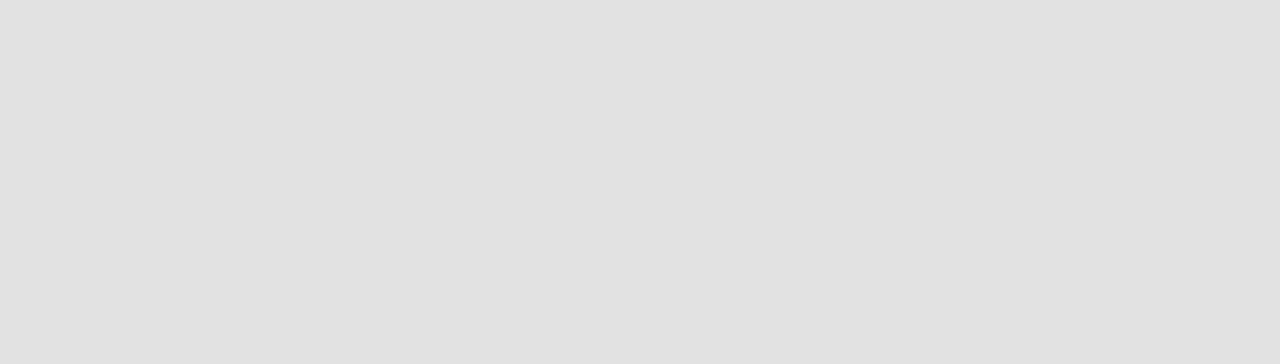
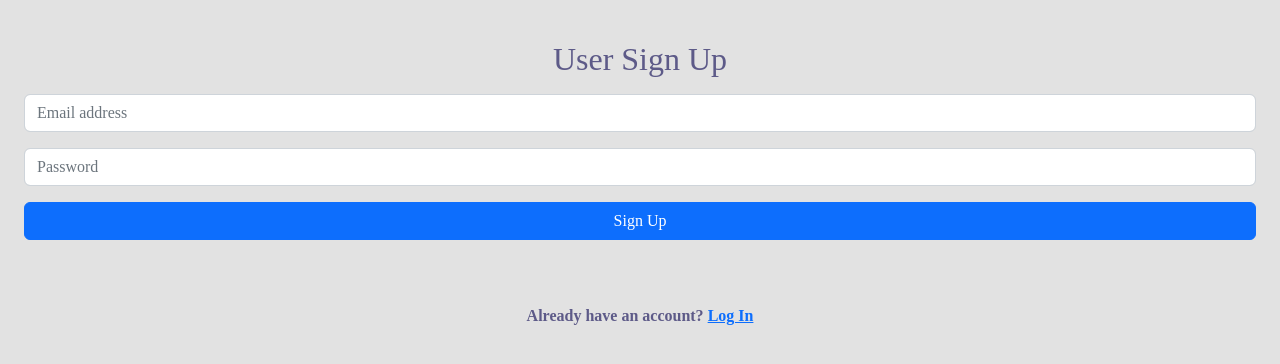
Before and after one commit to ArthSrivastava/Car-Rental, a React (Vite) app: page /signUp in a window 1280 px wide. Before the commit this address had no page. Shown: the top 364 px of the page. Built offline with nearby package versions, Linux system fonts and the light colour scheme; no server answers.

Commit message:
login,signup with firebase added

```diff
--- a/package.json
+++ b/package.json
@@ -10,8 +10,11 @@
   },
   "dependencies": {
     "bootstrap": "^5.2.3",
+    "firebase": "^9.17.1",
     "react": "^18.2.0",
+    "react-bootstrap": "^2.7.0",
     "react-dom": "^18.2.0",
+    "react-google-button": "^0.7.2",
     "react-router-dom": "^6.8.0",
     "reactstrap": "^9.1.5"
   },
--- a/src/App.jsx
+++ b/src/App.jsx
@@ -1,5 +1,3 @@
-import { useState } from "react";
-import reactLogo from "./assets/react.svg";
 import "./App.css";
 import "bootstrap/dist/css/bootstrap.min.css";
 import Home from "./pages/Home";
@@ -7,16 +5,25 @@ import { BrowserRouter, Route, Routes, Navigate } from "react-router-dom";
 import Dashboard from "./pages/Dashboard";
 import ReadListing from "./pages/ReadListing";
 import AddListing from "./pages/AddListing";
+import Login from "./pages/authentication/Login";
+import SignUp from "./pages/authentication/SignUp";
+import ProtectedRoute from "./pages/authentication/ProtectedRoute";
+import { UserAuthContextProvider } from "./context/UserAuthContext";
+
 function App() {
   return (
     <BrowserRouter>
+      <UserAuthContextProvider>
         <Routes>
           <Route path="/" element={<Navigate to="home" />} />
           <Route path="home" element={<Home />} />
           <Route path="dashboard" element={<Dashboard />} />
           <Route path="listing/:listingId" element={<ReadListing />} />
-        <Route path="list-vehicle" element={<AddListing />} />
+          <Route path="list-vehicle" element={<ProtectedRoute><AddListing /></ProtectedRoute>} />
+          <Route path="login" element={<Login />} />
+          <Route path="signUp" element={<SignUp />} />
         </Routes>
+      </UserAuthContextProvider>
     </BrowserRouter>
   );
 }
--- a/src/components/CustomNavbar.jsx
+++ b/src/components/CustomNavbar.jsx
@@ -15,9 +15,10 @@ import {
 } from "reactstrap";
 import { useState } from "react";
 import { NavLink as ReactLink } from "react-router-dom";
+import { useUserAuth } from "../context/UserAuthContext";
 export default function CustomNavbar() {
   const [isOpen, setIsOpen] = useState(false);
-
+  let { user, logOut } = useUserAuth();
   const toggle = () => setIsOpen(!isOpen);
   return (
     <div className="my-nav">
@@ -42,9 +43,25 @@ export default function CustomNavbar() {
             <NavItem>
               <NavLink tag={ReactLink} to="/dashboard">Dashboard</NavLink>
             </NavItem>
-            <NavLink tag={ReactLink} to="/list-vehicle  ">List Vehicle</NavLink>
             <NavItem>
-              <NavLink>
+              <NavLink tag={ReactLink} to="/list-vehicle">List Vehicle</NavLink>
+            </NavItem>
+            {user &&
+              <NavItem>
+                <NavLink>
+                  <Button
+                    style={{
+                      background: "#5D5A88",
+                    }} onClick={logOut}
+                  >
+                    Logout
+                  </Button>
+
+                </NavLink>
+              </NavItem>
+            }
+            {!user && <NavItem>
+              <NavLink tag={ReactLink} to="/login">
                 <Button
                   style={{
                     background: "#5D5A88",
@@ -53,10 +70,9 @@ export default function CustomNavbar() {
                   Login
                 </Button>
               </NavLink>
-            </NavItem>
-            <NavItem></NavItem>
-            <NavItem>
-              <NavLink>
+            </NavItem>}
+            {!user && <NavItem>
+              <NavLink tag={ReactLink} to="/signUp">
                 <Button
                   style={{
                     background: "#5D5A88",
@@ -65,7 +81,8 @@ export default function CustomNavbar() {
                   Signup
                 </Button>
               </NavLink>
-            </NavItem>
+            </NavItem>}
+
           </Nav>
         </Collapse>
       </Navbar>
--- /dev/null
+++ b/src/context/UserAuthContext.jsx
@@ -0,0 +1,53 @@
+import { createContext, useContext, useEffect, useState } from "react";
+import {
+  createUserWithEmailAndPassword,
+  signInWithEmailAndPassword,
+  onAuthStateChanged,
+  signOut,
+  GoogleAuthProvider,
+  signInWithPopup,
+} from "firebase/auth";
+import { auth } from "../firebase";
+
+const userAuthContext = createContext();
+
+export function UserAuthContextProvider({ children }) {
+  const [user, setUser] = useState({});
+
+  function logIn(email, password) {
+    return signInWithEmailAndPassword(auth, email, password);
+  }
+  function signUp(email, password) {
+    return createUserWithEmailAndPassword(auth, email, password);
+  }
+  function logOut() {
+    return signOut(auth);
+  }
+  function googleSignIn() {
+    const googleAuthProvider = new GoogleAuthProvider();
+    return signInWithPopup(auth, googleAuthProvider);
+  }
+
+  useEffect(() => {
+    const unsubscribe = onAuthStateChanged(auth, (currentuser) => {
+      console.log(`Auth ${currentuser} this is`);
+      setUser(currentuser);
+    });
+
+    return () => {
+      unsubscribe();
+    };
+  }, []);
+
+  return (
+    <userAuthContext.Provider
+      value={{ user, logIn, signUp, logOut, googleSignIn }}
+    >
+      {children}
+    </userAuthContext.Provider>
+  );
+}
+
+export function useUserAuth() {
+  return useContext(userAuthContext);
+}
--- /dev/null
+++ b/src/firebase.jsx
@@ -0,0 +1,39 @@
+import { initializeApp } from 'firebase/app';
+import { getAuth } from 'firebase/auth';
+console.log(import.meta.env.VITE_REACT_APP_FIREBASE_API_KEY)
+// const config ={
+//     apiKey: import.meta.env.REACT_APP_FIREBASE_API_KEY,
+//     authDomain: import.meta.env.REACT_APP_FIREBASE_AUTH_DOMAIN,
+//     // databaseURL: import.meta.env.REACT_APP_FIREBASE_DATABASE_URL,
+//     projectId: import.meta.env.REACT_APP_FIREBASE_PROJECT_ID,
+//     storageBucket: import.meta.env.REACT_APP_FIREBASE_STORAGE_BUCKET,
+//     messagingSenderId: import.meta.env.REACT_APP_FIREBASE_MESSAGING_SENDER_ID,
+//     appId: import.meta.env.REACT_APP_FIREBASE_APP_ID,
+//     measurementId: import.meta.env.REACT_APP_FIREBASE_MEASUREMENT_ID
+// }
+const firebaseConfig = {
+
+    apiKey: "AIzaSyDp7vi54gx-boBBauYPJ1fQ3kCRDkVGc6w",
+
+    authDomain: "car-rental-44a15.firebaseapp.com",
+
+    projectId: "car-rental-44a15",
+
+    storageBucket: "car-rental-44a15.appspot.com",
+
+    messagingSenderId: "549527487937",
+
+    appId: "1:549527487937:web:dac264d0f8f8d19e4cdb40",
+
+    measurementId: "G-3WDZPJHJE1"
+
+};
+
+
+// Initialize Firebase
+
+const app = initializeApp(firebaseConfig);
+
+// const app = initializeApp(config);
+export const auth = getAuth(app);
+export default app;
--- /dev/null
+++ b/src/pages/authentication/Login.jsx
@@ -0,0 +1,78 @@
+import React, { useState } from "react";
+import { Link, useNavigate } from "react-router-dom";
+import { Form, Alert } from "react-bootstrap";
+import { Button } from "react-bootstrap";
+import GoogleButton from "react-google-button";
+import { useUserAuth } from "../../context/UserAuthContext";
+
+export default function Login() {
+    const [email, setEmail] = useState("");
+    const [password, setPassword] = useState("");
+    const [error, setError] = useState("");
+    const { logIn, googleSignIn } = useUserAuth();
+    const navigate = useNavigate();
+
+    const handleSubmit = async (e) => {
+        e.preventDefault();
+        setError("");
+        try {
+            await logIn(email, password);
+            navigate("/home");
+        } catch (err) {
+            setError(err.message);
+        }
+    };
+
+    const handleGoogleSignIn = async (e) => {
+        e.preventDefault();
+        try {
+            await googleSignIn();
+            navigate("/home");
+        } catch (error) {
+            console.log(error.message);
+        }
+    };
+
+    return (
+        <>
+            <div className="p-4 box mt-3 text-center">
+                <h2 className="mb-3">Firebase Auth Login</h2>
+                {error && <Alert variant="danger">{error}</Alert>}
+                <Form onSubmit={handleSubmit}>
+                    <Form.Group className="mb-3" controlId="formBasicEmail">
+                        <Form.Control
+                            type="email"
+                            placeholder="Email address"
+                            onChange={(e) => setEmail(e.target.value)}
+                        />
+                    </Form.Group>
+
+                    <Form.Group className="mb-3" controlId="formBasicPassword">
+                        <Form.Control
+                            type="password"
+                            placeholder="Password"
+                            onChange={(e) => setPassword(e.target.value)}
+                        />
+                    </Form.Group>
+
+                    <div className="d-grid gap-2">
+                        <Button variant="primary" type="Submit">
+                            Log In
+                        </Button>
+                    </div>
+                </Form>
+                <hr />
+                <div>
+                    <GoogleButton
+                        className="g-btn"
+                        type="dark"
+                        onClick={handleGoogleSignIn}
+                    />
+                </div>
+                <div className="p-4 box mt-3 text-center">
+                    Don't have an account? <Link to="/signup">Sign up</Link>
+                </div>
+            </div>
+        </>
+    );
+};
--- /dev/null
+++ b/src/pages/authentication/ProtectedRoute.jsx
@@ -0,0 +1,12 @@
+import { Navigate } from "react-router-dom";
+import { useUserAuth } from "../../context/UserAuthContext";
+
+export default function ProtectedRoute({children}){
+    let {user} = useUserAuth();
+    console.log(user);
+    if(!user){
+        return <Navigate to="/login"/>
+    }else{
+        return children;
+    }
+}
--- /dev/null
+++ b/src/pages/authentication/SignUp.jsx
@@ -0,0 +1,50 @@
+import { Link, useNavigate } from 'react-router-dom';
+import { Form, Alert } from 'react-bootstrap';
+import { Button } from 'react-bootstrap'
+import React, { useState } from 'react';
+
+import { useUserAuth } from '../../context/UserAuthContext';
+
+export default function SignUp() {
+    const [email, setEmail] = useState("");
+    const [pass, setPass] = useState("");
+    const [err, setError] = useState("");
+    const {signUp} = useUserAuth();
+    const navigate = useNavigate();
+    const handleSubmit = async (e)=>{
+        e.preventDefault();
+        setError("");
+        try{
+            await signUp(email,pass);
+            navigate("/login")
+        }catch(err){
+            setError(err.message);
+        }
+    };
+    return (
+        <>
+            <div className='p-4 box mt-3 text-center'>
+                <h2 className='mb-3'>User Sign Up</h2>
+                {err && <Alert variant="danger">{err}</Alert>}
+                <Form onSubmit={handleSubmit}>
+                    <Form.Group className='mb-3' controlId='formBasicEmail'>
+                        <Form.Control type='email' placeholder='Email address' onChange={
+                            (e) => setEmail(e.target.value)} />
+                    </Form.Group>
+                    <Form.Group className='mb-3' controlId='formBasicPassword'>
+                        <Form.Control type='password' placeholder='Password' onChange={
+                            (e) => setPass(e.target.value)} />
+                    </Form.Group>
+                    <div className='d-grid gap-2'>
+                        <Button variant="primary" type="Submit">
+                            Sign Up
+                        </Button>
+                    </div>
+                </Form>
+            </div>
+            <div className='p-4 box mt-3 text-center'>
+                Already have an account? <Link to="/login">Log In</Link>
+            </div>
+        </>
+    );
+}
```
Also changed, not shown: 1 other file (tests, documents, lock files or other folders). Lines whose indentation alone changed are shown as unchanged.
